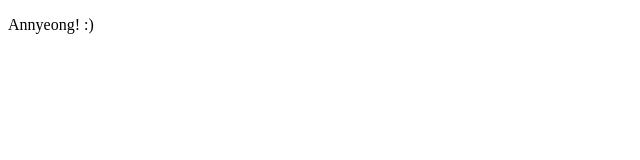
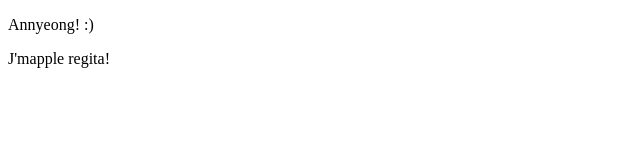
Before and after one commit to regitaputri/belajar_git, a plain HTML site: page index.html in a window 1280 px wide. Shown: the full height of the page, 0-640 px from the left. Drawn offline with Linux system fonts and the light colour scheme.

Commit message:
je parle france

```diff
--- a/index.html
+++ b/index.html
@@ -6,5 +6,6 @@
   </head>
   <body>
     <p>Annyeong! :)</p>
+    <p>J'mapple regita!</p>
   </body>
 </html>
```
